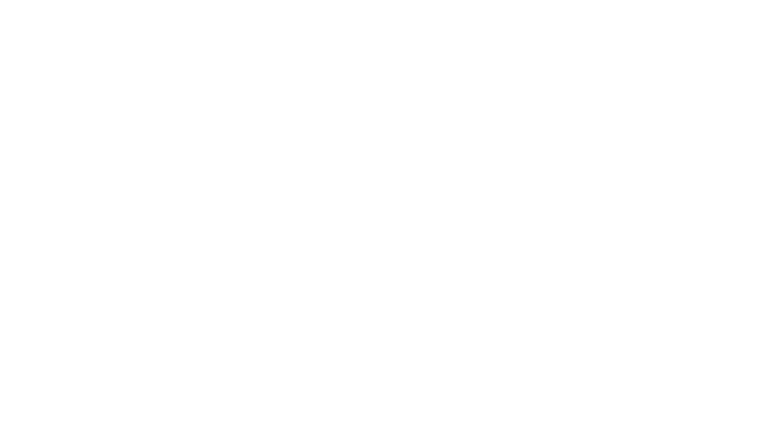
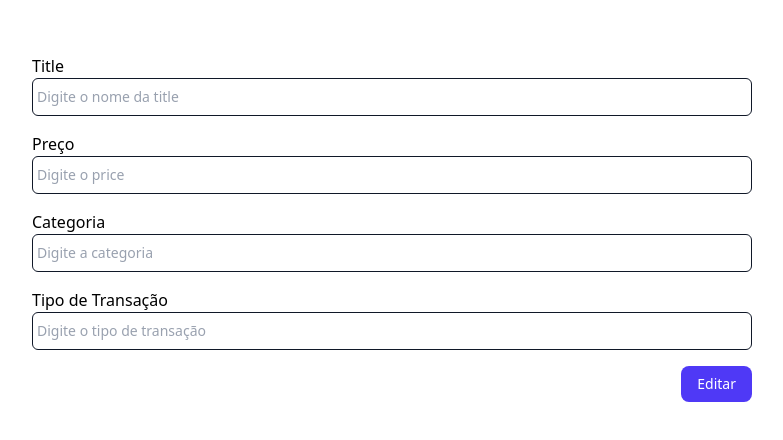
Before and after one commit to acaandre/react-sabado-CRUD, a React (Vite) app: page /edit/1 in a window 1280 px wide. Before the commit this address had no page. Shown: the part 106-546 px from the top of the page, without its empty margins (248-1031 px from the left). Built offline with nearby package versions, Linux system fonts and the light colour scheme; data requests are answered from the project's data file.

Commit message:
aula310525

```diff
--- a/db.json
+++ b/db.json
@@ -1,3 +1,36 @@
 {
-  "transactions": []
+  "transactions": [
+    {
+      "id": "1",
+      "title": "Netflix",
+      "price": 55.9,
+      "transactionType": "withdraw",
+      "category": "Entretenimento",
+      "date": "17/05/2025"
+    },
+    {
+      "id": "5cce",
+      "title": "Salario",
+      "price": 12000,
+      "category": "Salario",
+      "transactionType": "deposit",
+      "date": "17/05/2025"
+    },
+    {
+      "id": "fbea",
+      "title": "Prime Video",
+      "price": 20,
+      "category": "Entretenimento",
+      "transactionType": "withdraw",
+      "date": "17/05/2025"
+    },
+    {
+      "id": "274c",
+      "title": "Renda Extra",
+      "price": 1200,
+      "category": "A vista",
+      "transactionType": "deposit",
+      "date": "17/05/2025"
+    }
+  ]
 }
--- a/package.json
+++ b/package.json
@@ -14,6 +14,7 @@
     "@heroicons/react": "^2.2.0",
     "@tailwindcss/vite": "^4.1.3",
     "axios": "^1.9.0",
+    "date-fns": "^4.1.0",
     "json-server": "^1.0.0-beta.3",
     "phosphor-react": "^1.4.1",
     "react": "^19.0.0",
--- /dev/null
+++ b/src/components/Button/ButtonTypeTransaction/ButtonTypeTransaction.jsx
@@ -0,0 +1,30 @@
+export default function ButtonTypeTransaction({
+  type,
+  onClick,
+  children,
+  isActive,
+}) {
+  function getClassName() {
+    if (isActive) {
+      switch (type) {
+        case "deposit":
+          return "bg-emerald-100 hover:bg-emerald-200";
+        case "withdraw":
+          return "bg-red-100 hover:bg-red-200";
+        default:
+          return "bg-gray-200 hover:bg-gray-300";
+      }
+    } else {
+      return "bg-gray-200 hover:bg-gray-300";
+    }
+  }
+
+  return (
+    <button
+      className={`px-4 py-2 cursor-pointer w-[49%] h-[50px] flex gap-4 items-center justify-center transition ease-in-out duration-150 ${getClassName()}`}
+      onClick={onClick}
+    >
+      {children}
+    </button>
+  );
+}
--- a/src/components/Button/CardTransaction/CardTransaction.jsx
+++ b/src/components/Button/CardTransaction/CardTransaction.jsx
@@ -3,6 +3,7 @@
   background,
   textColor = "text-black",
   icon,
+  valor
 }) {
   return (
     <div
@@ -12,7 +13,7 @@
         <span>{title}</span>
         {icon}
       </div>
-      <strong className="text-3xl font-medium mt-1">R$ 0,00</strong>
+      <strong className="text-3xl font-medium mt-1">R$ {valor} </strong>
     </div>
   );
 }
--- /dev/null
+++ b/src/components/Button/Header/Header.jsx
@@ -0,0 +1,17 @@
+export default function Header(){
+    return (
+      <header className="w-full bg-pink-700 py-6 pb-32 px-4 md:px-10">
+        <div className="container mx-auto flex justify-between items-center">
+          <h1 className="text-white text-xl md:text-2xl font-bold">
+            Digital Money
+          </h1>
+          <button
+            onClick={handleModal}
+            className="bg-white/20 px-12 rounded py-2 hover:bg-white/30 text-white border-0"
+          >
+            Nova transação
+          </button>
+        </div>
+      </header>
+    );
+}
--- a/src/main.jsx
+++ b/src/main.jsx
@@ -4,6 +4,7 @@
 import LoginPage from "./pages/Login.jsx";
 import { BrowserRouter, Route, Routes } from "react-router-dom";
 import TransactionsPage from "./pages/Transactions.jsx";
+import Edit from "./pages/Edit.jsx";
 
 createRoot(document.getElementById("root")).render(
   <StrictMode>
@@ -11,6 +12,7 @@
       <Routes>
         <Route path="/" element={<LoginPage />} />
         <Route path="/transactions" element={<TransactionsPage />} />
+        <Route path="/edit/:id" element={<Edit />} />
       </Routes>
     </BrowserRouter>
   </StrictMode>
--- /dev/null
+++ b/src/pages/Edit.jsx
@@ -0,0 +1,89 @@
+import axios from "axios";
+import { useEffect, useState } from "react";
+import { useNavigate, useParams } from "react-router";
+
+export default function Edit() {
+  const params = useParams(); //Para utilizar o ID via React Router
+  const { id } = params;
+  const [transactionDetails, setTransactionsDetails] = useState(null);
+
+  console.log(params);
+
+  async function getTransaction() {
+    const transactionsID = await axios.get(
+      `http://localhost:3000/transactions/${id}`
+    );
+
+    setTransactionsDetails(transactionsID.data);
+    console.log(transactionsID);
+  }
+
+  console.log(transactionDetails);
+
+  useEffect(() => {
+    getTransaction();
+  }, []);
+
+  return (
+    //<h1>Detalhes do {id}</h1>
+
+    <form className="flex flex-col gap-4 px-70 py-40">
+      <div className="flex flex-col">
+        <label htmlFor="Title">Title</label>
+        <input
+          className="block border-1 rounded-md w-full min-w-0 grow py-1.5 pr-3 pl-1 text-base text-gray-900 placeholder:text-gray-400 focus:outline-none sm:text-sm/6"
+          type="text"
+          name="title"
+          id="title"
+          placeholder="Digite o nome da title"
+          required
+        />
+      </div>
+
+      <div>
+        <label htmlFor="price">Preço</label>
+        <input
+          className="block border-1 rounded-md w-full min-w-0 grow py-1.5 pr-3 pl-1 text-base text-gray-900 placeholder:text-gray-400 focus:outline-none sm:text-sm/6"
+          type="price"
+          name="price"
+          id="price"
+          placeholder="Digite o price"
+          required
+        />
+      </div>
+
+      <div>
+        <label htmlFor="category">Categoria</label>
+        <input
+          className="block border-1 rounded-md w-full min-w-0 grow py-1.5 pr-3 pl-1 text-base text-gray-900 placeholder:text-gray-400 focus:outline-none sm:text-sm/6"
+          type="category"
+          name="category"
+          id="category"
+          placeholder="Digite a categoria"
+          required
+        />
+      </div>
+
+      <div>
+        <label htmlFor="transactionType">Tipo de Transação</label>
+        <input
+          className="block border-1 rounded-md w-full min-w-0 grow py-1.5 pr-3 pl-1 text-base text-gray-900 placeholder:text-gray-400 focus:outline-none sm:text-sm/6"
+          type="transactionType"
+          name="transactionType"
+          id="transactionType"
+          placeholder="Digite o tipo de transação"
+          required
+        />
+      </div>
+
+      <div className="flex flex-row-reverse w-full">
+        <button
+          className="inline-block px-4 py-2 text-white duration-150 font-medium bg-indigo-600 rounded-lg hover:bg-indigo-500 active:bg-indigo-700 md:text-sm"
+          type="submit"
+        >
+          Editar
+        </button>
+      </div>
+    </form>
+  );
+}
--- a/src/pages/Transactions.jsx
+++ b/src/pages/Transactions.jsx
@@ -8,9 +8,11 @@
 import ModalNewTransaction from "../components/Button/ModalNewTransaction/ModalNewTransaction";
 import axios from "axios";
 import { useEffect, useState } from "react";
+import { useNavigate } from "react-router";
 
 function TransactionsPage() {
   const [open, setOpen] = useState(false);
+  let navigate = useNavigate();
 
   function handleModal() {
     setOpen(true);
@@ -27,9 +29,36 @@
   useEffect(() => {
     fetchTransactions();
   }, []);
+
+  async function editTransaction(index) {
+    navigate("/edit/" + index);
+  }
+
   //fetchTransactions();
 
+  // retorna a lista só das listas de deposit
+  // const depositResult = allTransactions.filter((item)=>{return item.transactiontype === "deposit"})
+
+  const depositResult = allTransactions.reduce((prev, current) => {
+    if (current.transactionType === "deposit") {
+      return prev + current.price;
+    }
+    return prev;
+  }, 0);
+
+  const withdrawResult = allTransactions.reduce((prev, current) => {
+    if (current.transactionType === "withdraw") {
+      return prev + current.price;
+    }
+    return prev;
+  }, 0);
+
+  let Result = depositResult - withdrawResult;
+
   console.log(allTransactions);
+
+  console.log(depositResult);
+  console.log(withdrawResult);
 
   async function deleteTransaction(index) {
     await axios.delete(`http://localhost:3000/transactions/${index}`);
@@ -55,16 +84,19 @@
           <CardTransaction
             title="Entrada"
             background="bg-green-100"
+            valor={depositResult}
             icon={<ArrowCircleUp className="text-green-500" size={32} />}
           />
           <CardTransaction
             title="Saída"
             background="bg-red-100"
+            valor={withdrawResult}
             icon={<ArrowCircleDown className="text-red-500" size={32} />}
           />
           <CardTransaction
             title="Total"
             background="bg-green-900"
+            valor={Result}
             textColor="text-white"
             icon={<CurrencyDollar size={32} />}
           />
@@ -98,7 +130,10 @@
                       >
                         Excluir
                       </button>
-                      <button className="py-2 px-3 font-medium bg-yellow-100 text-amber-900 hover:text-indigo-500 duration-150 hover:bg-gray-50 rounded-lg">
+                      <button
+                        onClick={() => editTransaction(transactions.id)}
+                        className="py-2 px-3 font-medium bg-yellow-100 text-amber-900 hover:text-indigo-500 duration-150 hover:bg-gray-50 rounded-lg"
+                      >
                         Editar
                       </button>
                     </td>
```
Also changed, not shown: src/components/Button/AlertDelete/AlertDelete.jsx (added, +79 -0 lines), src/components/Button/ModalNewTransaction/ModalNewTransaction.jsx (+20 -16 lines), Document.txt (added), 1 other file (tests, documents, lock files or other folders).
